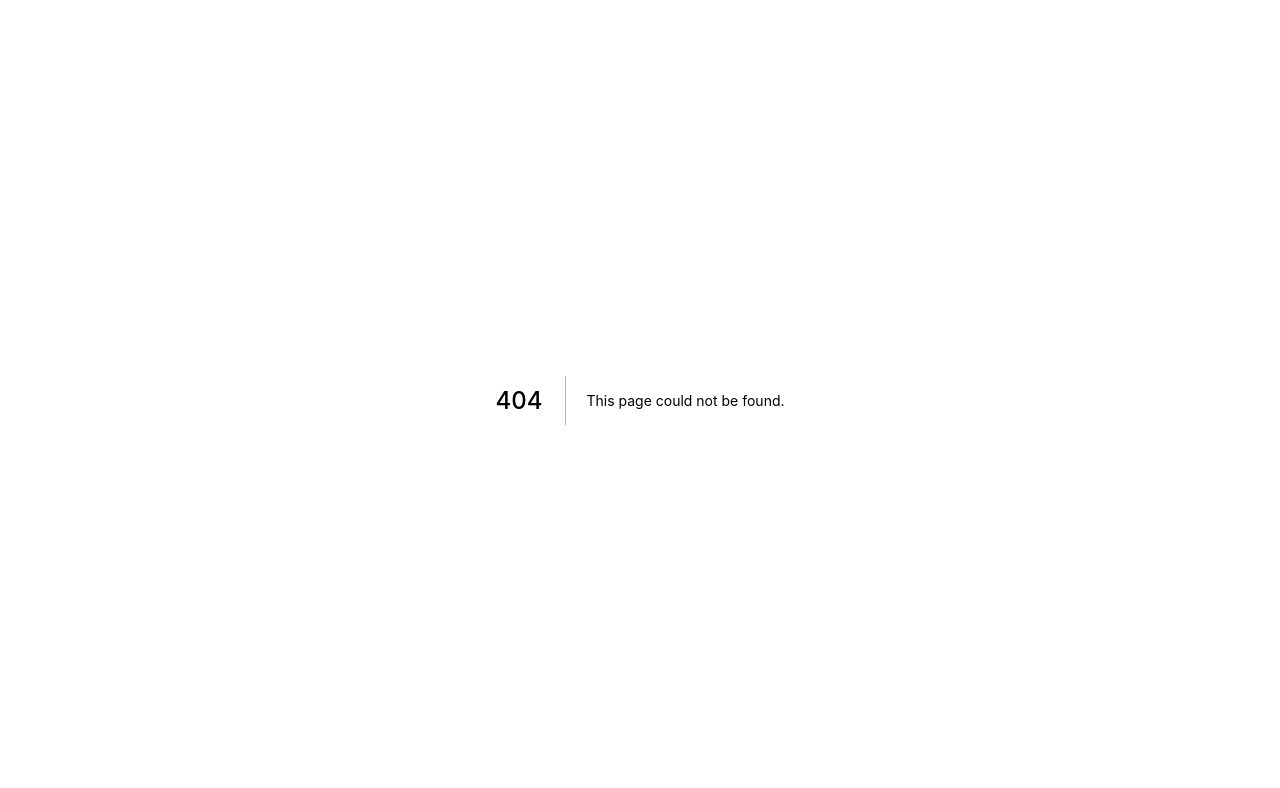
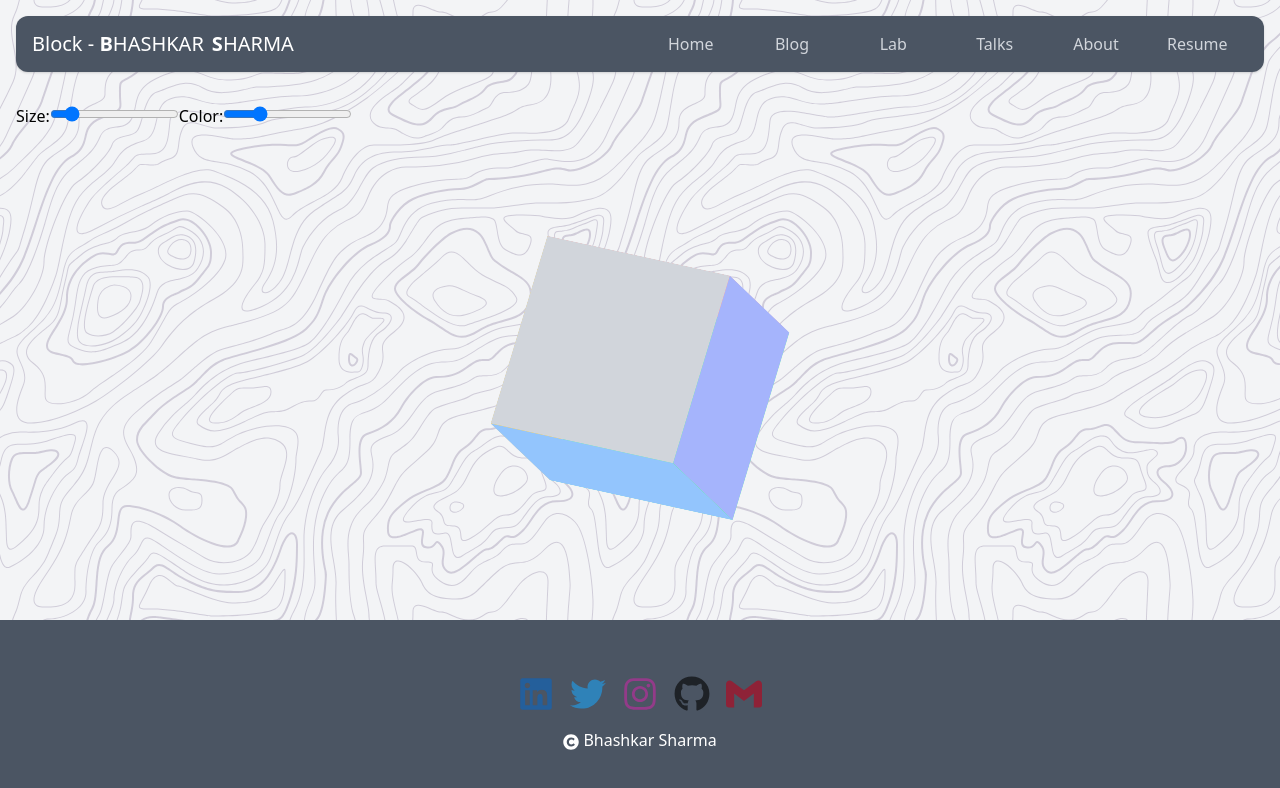
Before and after one commit to bhashkarsharma/my-site-9-next, a Next.js app: page /lab/block in a window 1280 px wide. Before the commit this address had no page. Shown: the top 788 px of the page. Built offline with nearby package versions, Linux system fonts and the light colour scheme; what @tailwindcss/typography, tailwind-hamburgers would draw is missing.

Commit message:
Added Lab Block

```diff
--- /dev/null
+++ b/components/lab/Block/index.module.scss
@@ -0,0 +1,58 @@
+@keyframes spin {
+    from {
+        transform: translate(-50%, -50%) rotateX(0deg) rotateY(0deg) rotateZ(0deg);
+    }
+    to {
+        transform: translate(-50%, -50%) rotateX(360deg) rotateY(360deg) rotateZ(360deg);
+    }
+}
+
+.box {
+    transform-style: preserve-3d;
+    height: var(--box-height);
+    width: var(--box-width);
+    animation: spin 10s infinite linear;
+
+    .side {
+        &:nth-child(3n + 1) {
+            height: var(--box-width);
+            width: var(--box-height);
+        }
+
+        &:nth-child(3n + 2) {
+            height: var(--box-depth);
+            width: var(--box-width);
+            top: calc((var(--box-height) - var(--box-depth)) / 2);
+        }
+
+        &:nth-child(3n) {
+            height: var(--box-height);
+            width: var(--box-depth);
+            left: calc((var(--box-width) - var(--box-depth)) / 2);
+        }
+
+        &:nth-child(1) {
+            transform: rotateY(0deg) translateZ(calc(var(--box-depth) / 2));
+        }
+
+        &:nth-child(2) {
+            transform: rotateX(90deg) translateZ(calc(var(--box-height) / 2));
+        }
+
+        &:nth-child(3) {
+            transform: rotateY(-90deg) translateZ(calc(var(--box-width) / 2));
+        }
+
+        &:nth-child(4) {
+            transform: rotateY(180deg) translateZ(calc(var(--box-depth) / 2));
+        }
+
+        &:nth-child(5) {
+            transform: rotateX(-90deg) translateZ(calc(var(--box-height) / 2));
+        }
+
+        &:nth-child(6) {
+            transform: rotateY(90deg) translateZ(calc(var(--box-width) / 2));
+        }
+    }
+}
--- /dev/null
+++ b/components/lab/Block/index.tsx
@@ -0,0 +1,48 @@
+import classnames from 'classnames';
+import styles from './index.module.scss';
+
+import { TAILWIND_COLORS, EXCLUDED_COLORS } from 'util/tailwind';
+
+interface BlockCSS extends React.CSSProperties {
+    '--box-width': string;
+    '--box-height': string;
+    '--box-depth': string;
+}
+
+interface LabBlockProps {
+    size: number;
+    colorLevel: number;
+}
+
+const LabBlock: React.FC<LabBlockProps> = ({ size, colorLevel }) => {
+    const boxStyles: BlockCSS = {
+        '--box-width': `${size}px`,
+        '--box-height': `${size}px`,
+        '--box-depth': `${size}px`
+    };
+
+    const blockColors = TAILWIND_COLORS.filter((c) => !EXCLUDED_COLORS.includes(c)).map(
+        (i) => `bg-${i}-${colorLevel}`
+    );
+
+    return (
+        <div className="relative w-full h-full">
+            <div className={classnames('absolute inset-2/4', styles.box)} style={boxStyles}>
+                {Array.from(new Array(6)).map((_, key) => (
+                    <div
+                        className={classnames(
+                            'absolute',
+                            blockColors[key % blockColors.length],
+                            styles.side
+                        )}
+                        key={key}
+                    />
+                ))}
+            </div>
+        </div>
+    );
+};
+
+// rotation possible with swipe/drag
+
+export default LabBlock;
--- /dev/null
+++ b/pages/lab/block.tsx
@@ -0,0 +1,50 @@
+import Header from 'components/Header';
+import Footer from 'components/Footer';
+import Container from 'components/Container';
+import Background from 'components/Background';
+
+import PageHead from 'components/PageHead';
+import LabBlock from 'components/lab/Block';
+import { useState } from 'react';
+
+const Block: React.FC = () => {
+    const [size, setSize] = useState<number>(200);
+    const [colorLevel, setColorLevel] = useState<number>(300);
+
+    const onSizeChange = (e) => setSize(e.target.value);
+    const onColorLevelChange = (e) => setColorLevel(e.target.value);
+    return (
+        <div>
+            <PageHead title="Block" />
+
+            <Background className="topography" />
+            <div className="h-screen relative flex flex-col justify-between">
+                <Header title="Block" />
+                <Container className="">
+                    Size:
+                    <input
+                        type="range"
+                        min="100"
+                        max="900"
+                        step="50"
+                        value={size}
+                        onChange={onSizeChange}
+                    />
+                    Color:
+                    <input
+                        type="range"
+                        min="100"
+                        max="900"
+                        step="100"
+                        value={colorLevel}
+                        onChange={onColorLevelChange}
+                    />
+                    <LabBlock size={size} colorLevel={colorLevel} />
+                </Container>
+                <Footer />
+            </div>
+        </div>
+    );
+};
+
+export default Block;
--- a/pages/lab/index.tsx
+++ b/pages/lab/index.tsx
@@ -49,7 +49,7 @@ const Lab: React.FC<LabProps> = ({ pages }) => {
 };
 
 export const getStaticProps = (): { props: LabProps } => {
-    const labPages = ['Blocks', 'Digilog', 'Helvetica', 'Particles', 'Set', 'Snake', 'Vinyl'];
+    const labPages = ['Block', 'Digilog', 'Helvetica', 'Particles', 'Set', 'Snake', 'Vinyl'];
     return {
         props: {
             pages: labPages.map((page) => ({ title: page, url: slugify(page) }))
```
